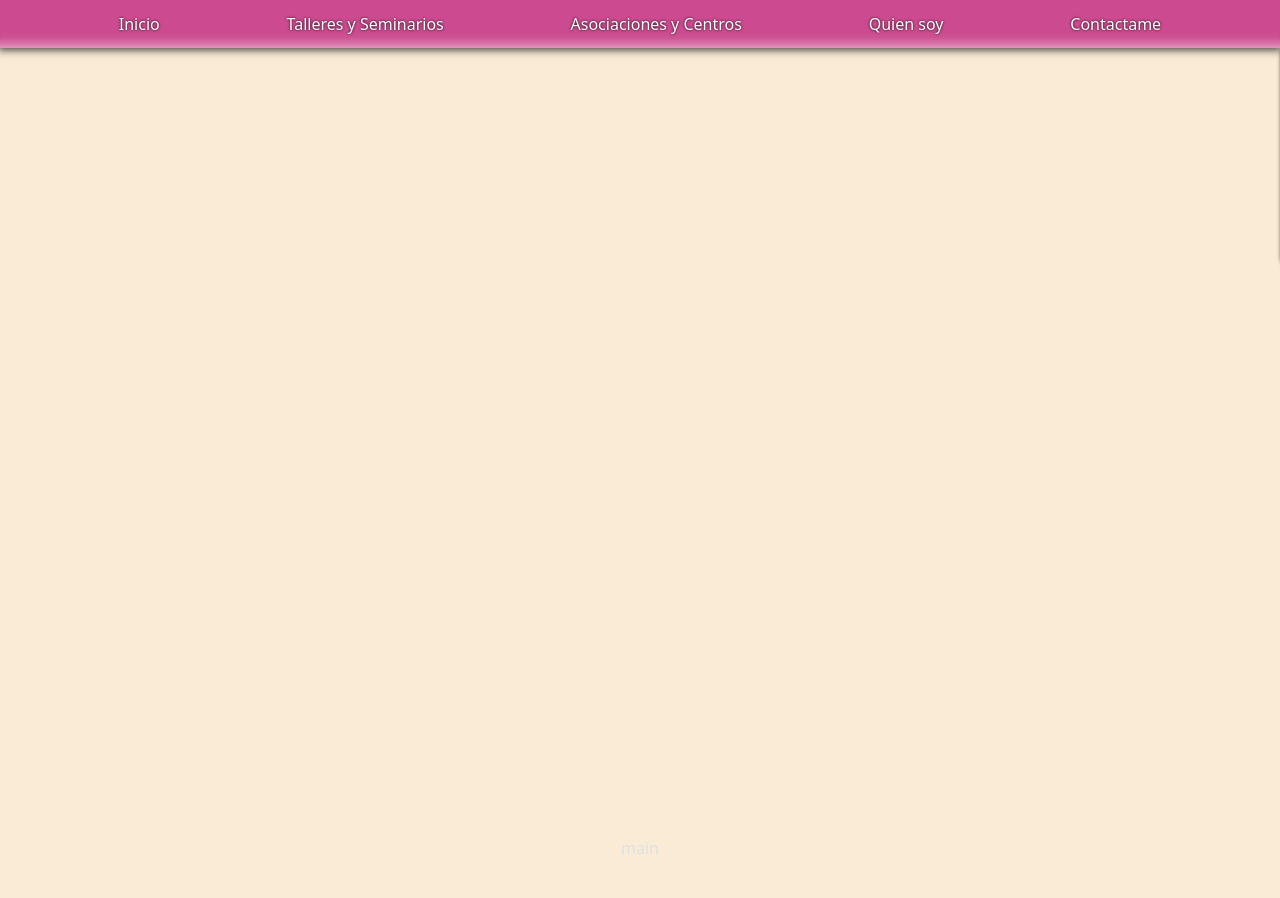
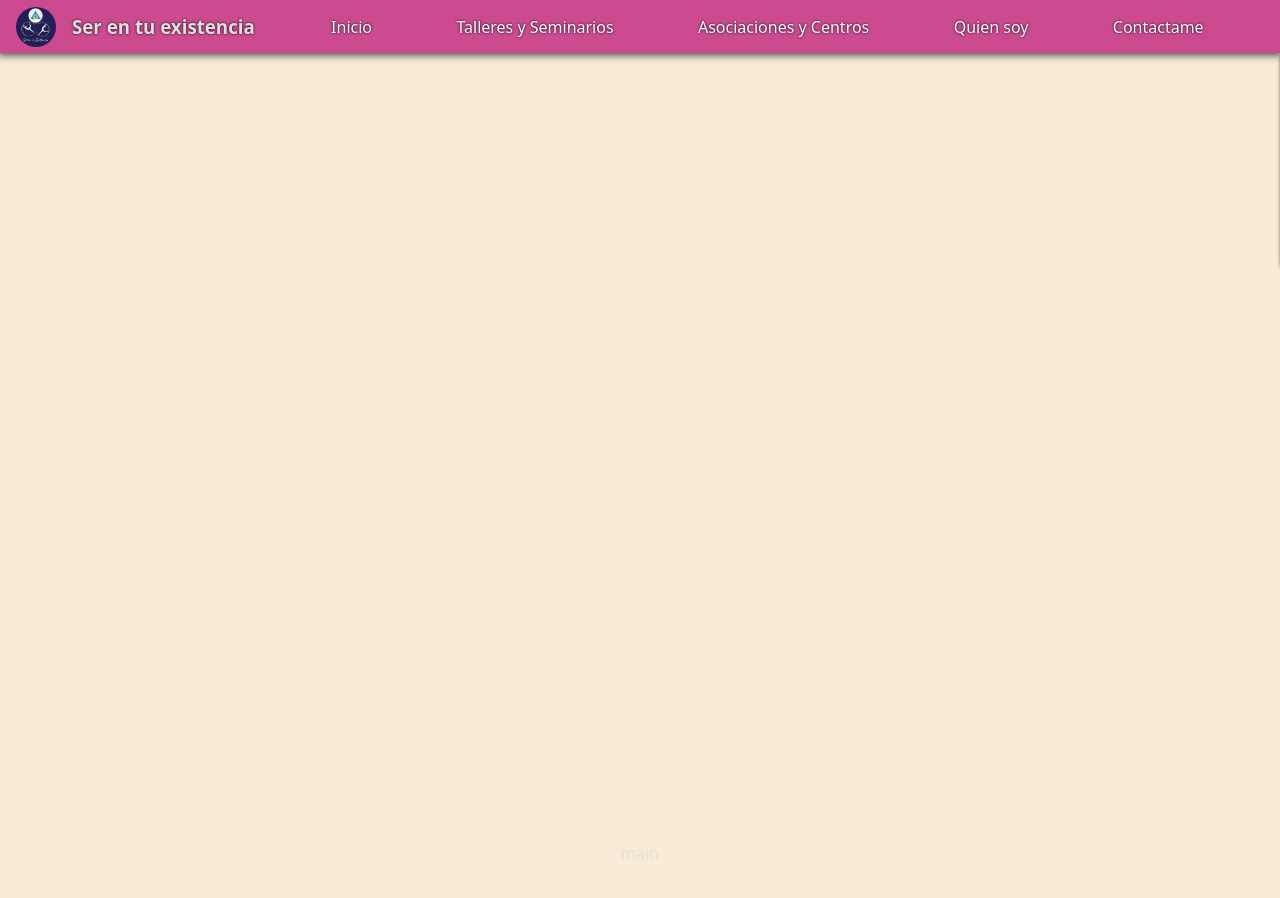
Before and after one commit to cimi88/holistica, a React app: page / in a window 1280 px wide. Shown: the top 898 px of the page. Built offline with nearby package versions, Linux system fonts and the light colour scheme; the HTML template or start-up script is replaced by a standard one.

Commit message:
cambios varios

```diff
--- a/src/Components/Nav.jsx
+++ b/src/Components/Nav.jsx
@@ -44,7 +44,7 @@ export default function Nav() {
 	}, []);
 
 	return (
-		<nav>
+		<nav className="nav">
 			<div className="logoTitulo">
 				<img src={logo} alt="logo" title="Ser en tu existencia" />
 				<h1>Ser en tu existencia</h1>
--- a/src/Components/Nav2.jsx
+++ b/src/Components/Nav2.jsx
@@ -1,4 +1,5 @@
 import React, { useState, useEffect } from "react";
+import logo from "../assets/logo.jpg";
 import "../Styles/nav2.css";
 
 export default function Nav2() {
@@ -42,16 +43,17 @@ export default function Nav2() {
 
 	return (
 		<>
-			<div id="nav-horizontal">
-				<div className="brillo"></div>
-				<button className="menu-boton">&#9776;</button>
+			<nav id="nav-horizontal">
+				<img src={logo} alt="logo" title="Ser en tu existencia" />
+				<h3 className="title">Ser en tu existencia</h3>
+				{/* <h3 className="title">Ser en tu existencia</h3> */}
 				<div className="items">
 					{navItems.slice(0, visibleItemsCount).map((item, index) => (
-						<a key={index} href="#">
-							{item}
-						</a>
+						<a key={index} href="#">{item}</a>
 					))}
 				</div>
+
+				<button className="menu-boton">&#9776;</button>
 				<div id="contenedor-vertical">
 					<div className="items-sidebar">
 						{navItems.map((item, index) => (
@@ -59,8 +61,7 @@ export default function Nav2() {
 						))}
 					</div>
 				</div>
-			</div>
-
+			</nav>
 		</>
 	);
 }
--- a/src/Styles/Nav.css
+++ b/src/Styles/Nav.css
@@ -1,7 +1,7 @@
 /* nav > * {
    border: 2px solid rgb(255, 242, 0);
 } */
-nav {
+.nav {
   display: flex;
   flex-direction: row;
   width: 100%;
--- a/src/Styles/nav2.css
+++ b/src/Styles/nav2.css
@@ -1,31 +1,25 @@
-.brillo {
-    position: absolute; /* Posicionamiento para colocarlo dentro del navbar */
-    bottom: 0; /* Alinear en la parte superior */
-    left: 0;
-    width: 100%;
-    height: 1rem; /* Altura del brillo, ajústalo como necesites */
-    pointer-events: none; /* Evita que interfiera con los clics */
-    background-image: linear-gradient(
-        to top,
-        rgba(255, 255, 255, 0.412), /* Color más claro (efecto de luz) */
-        rgba(255, 255, 255, 0.2),
-        rgba(214, 214, 214, 0.063), /* Transparente al final */
-        rgba(255, 255, 255, 0) /* Transparente al final */
-    );
-    border-top-left-radius: 8px; /* Si el navbar tiene bordes redondeados */
-    border-top-right-radius: 8px;
-    z-index: 1; /* Asegura que quede sobre el navbar */
-}
-
-
 #nav-horizontal > * {
 	line-height: 1rem;
 	text-shadow: 0 0 2.5px black;
 }
 
+#nav-horizontal img {
+  width: 40px;
+  height: 40px;
+  margin-left: 1rem;
+  border-radius: 20px;
+}
+
+.title {
+	min-width: fit-content;
+	padding-left: 1rem;
+	font-weight: 600;
+}
+
 #nav-horizontal {
 	display: flex;
 	flex-direction: row;
+	align-items: center;
 	width: 100%;
 	background-color: rgb(204, 74, 143);
 	min-height: 3rem;
@@ -42,12 +36,11 @@
 }
 
 #nav-horizontal .items a {
-	display: block;
+	display: flex;
+	align-items: center;
 	color: white;
 	text-decoration: none;
 	min-width: fit-content;
-	line-height: 3rem;
-	height: 3rem;
 	padding: 0 8px;
 	transition: 0.15s ease-in-out;
 }
@@ -111,7 +104,7 @@
 	border-radius: 6px;
 }
 
-@media (max-width: 400px) {
+@media (max-width: 500px) {
 	#nav-horizontal .items {
 		display: none;
 	}
```
